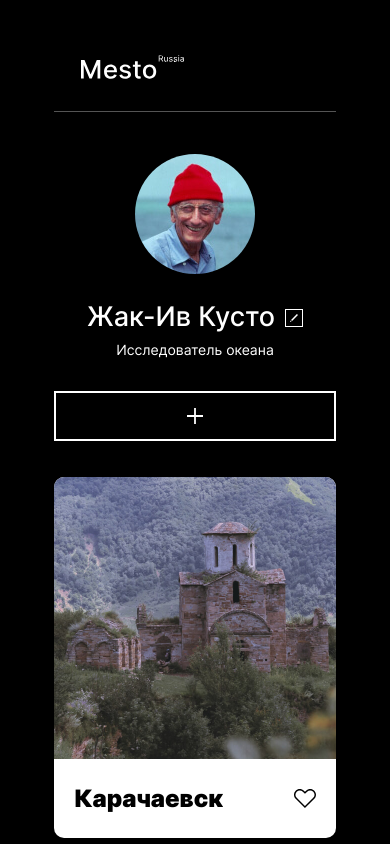
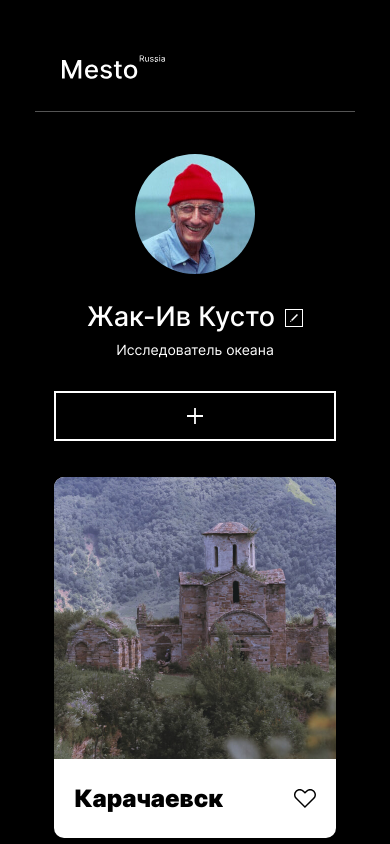
Before and after one commit to zilov/mesto, a plain HTML site: page index.html in a window 390 px wide. Shown: the top 844 px of the page. Drawn offline with Linux system fonts and the light colour scheme.

Commit message:
fix: adaptive width for mobile tablet and desctop

```diff
--- a/blocks/page/page.css
+++ b/blocks/page/page.css
@@ -1,23 +1,26 @@
 .page {
-  max-width: 880px;
-  margin: 0 auto 60px;
+  min-width: 320px;
+  margin: 0 auto 36px;
   color: white;
+
+  display: flex;
+  flex-direction: column;
 
   font-family: 'Inter', Arial, Helvetica, sans-serif;
   text-rendering: optimizeLegibility;
 }
 
 
-@media screen and (max-width: 768px) {
+@media screen and (min-width: 768px) {
   .page {
-    max-width: 680px;
+    min-width: 680px;
   }
 }
 
 
-@media screen and (max-width: 425px) {
+@media screen and (min-width: 1024px) {
   .page {
-    max-width: 320px;
-    margin-bottom: 36px;
+    min-width: 880px;
+    margin-bottom: 60px;
   }
 }
```
